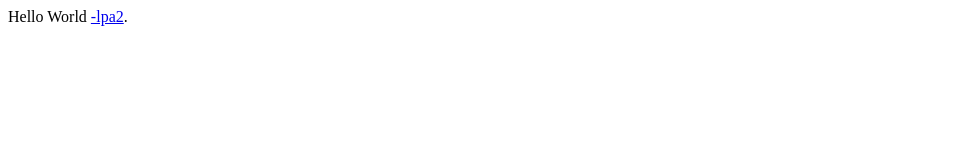
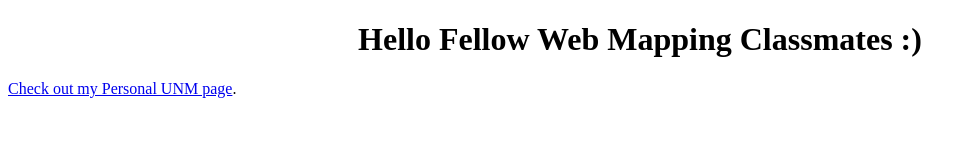
Before and after one commit to hyraxai/GEOG485L, a plain HTML site: page helloworld.html in a window 1280 px wide. Shown: the whole page, without its empty margins (0-976 px from the left). Drawn offline with Linux system fonts and the light colour scheme.

Commit message:
Updated helloworld.html
Updated to reflect new ideas after reading Chapter 2 of "The HTML Manual of Style".

```diff
--- a/helloworld.html
+++ b/helloworld.html
@@ -1,6 +1,16 @@
+<!DOCTYPE html>
 <html>
-  <head>
-  </head>
-    <p>Hello World <a href="http://www.unm.edu/~alder117/" target="_blank">-lpa2</a>.</span></small><br></p>
-  </body>
+<head>
+  <title>Hello World!</title>
+  <style type="text/css">
+    h1 { text-align: center; }
+  </style>
+</head>
+
+<body>
+    <h1>Hello Fellow Web Mapping Classmates :)</h1>
+    <p>
+      <a href="http://www.unm.edu/~alder117/" target="_blank">Check out my Personal UNM page</a>.</span></small><br></p>
+    </p>
+</body>
 </html>
```
